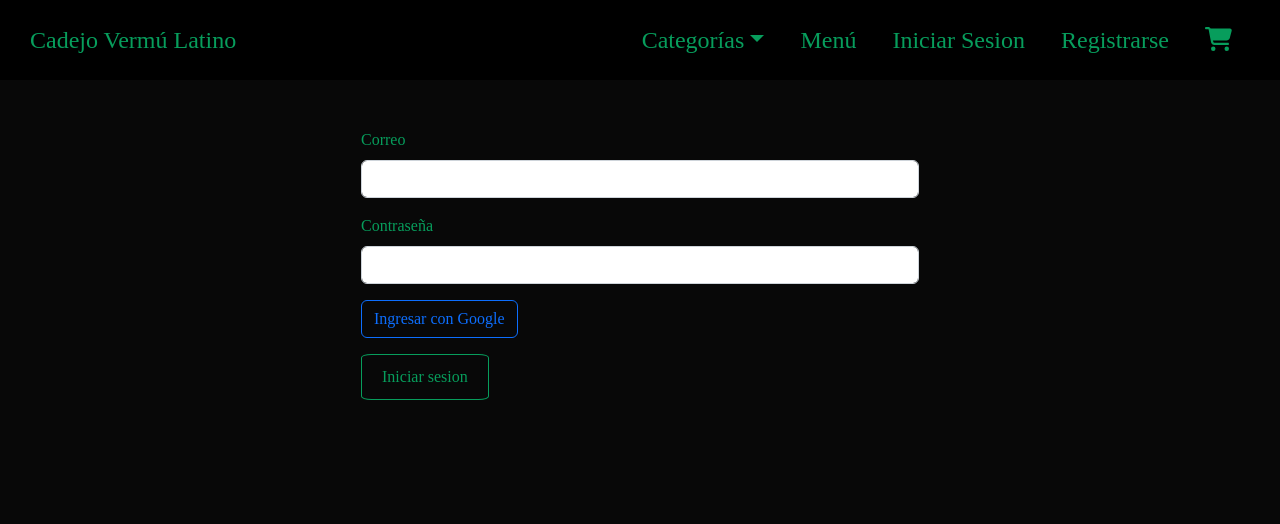
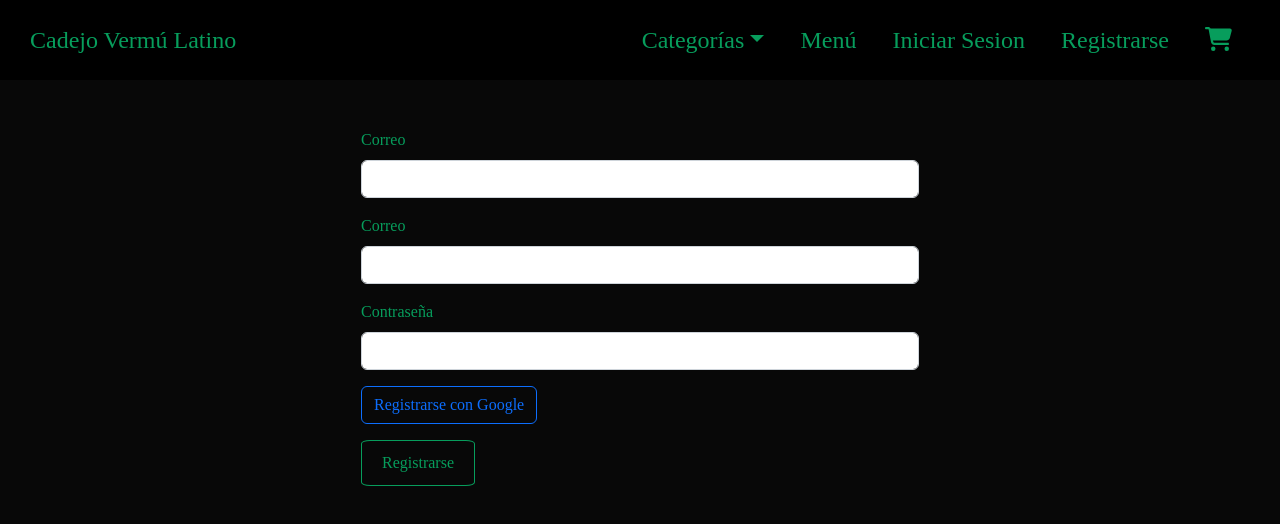
Before and after one commit to Thiago-Mora-Maltz/Cadejo-Ecommerce, a React (Create React App) app: page /registrarse in a window 1280 px wide. Shown: the top 524 px of the page. Built offline with nearby package versions, Linux system fonts and the light colour scheme; no server answers; a web font is replaced by a local one.

Commit message:
trabajando sobre las funciones de login/registrarse firebase auth. no está terminado

```diff
--- a/src/App.js
+++ b/src/App.js
@@ -1,14 +1,14 @@
 import './App.css'
 import ItemListContainer from './Components/ItemList/ItemListContainer'
-import NavBar from './Components/common/navbar/NavBar.jsx'
 import ItemDetailContainer from './Components/ItemDetail/ItemDetailContainer'
 import { BrowserRouter, Routes, Route } from 'react-router-dom'
 import CartProvider from './Components/context/CartContext'
 import UserProvider from './Components/context/UserContext'
 import Hero from './Components/Hero/Hero'
-import LogInForm from './Components/LogInForm/LogInForm'
 import CartFormContainer from './Components/CartForm/CartFormContainer'
 import CartListContainer from './Components/Cart/CartListContainer'
+import FormContainer from './Components/LogInForm/FormContainer'
+import NavBarContainer from './Components/common/navbar/NavBarContainer'
 
 function App() {
   return (
@@ -16,7 +16,7 @@ function App() {
       <CartProvider>
         <UserProvider>
           <BrowserRouter>
-            <NavBar />
+            <NavBarContainer />
             <Hero />
             <div className='container pt-5 centrar'>
               <Routes>
@@ -29,8 +29,8 @@ function App() {
                 <Route path='/menu' element={<ItemListContainer />} />
                 <Route path='/cart' element={<CartListContainer />} />
                 <Route path='/cartForm' element={<CartFormContainer />} />
-                <Route path='/login' element={<LogInForm />} />
-                <Route path='/registrarse' element={<LogInForm />} />
+                <Route path='/login' element={<FormContainer />} />
+                <Route path='/registrarse' element={<FormContainer />} />
                 <Route path='*' element={<ItemListContainer />} />
               </Routes>
             </div>
--- a/src/Components/Hero/Hero.jsx
+++ b/src/Components/Hero/Hero.jsx
@@ -11,8 +11,8 @@ function Hero() {
         {
         pathname === '/' ?
         <div className="jumbotron jumbotron-fluid">
-          <img src={imageVaso} alt='' className='hero'/>
-          <img src={imageDescripcion} alt='' className='hero'/>
+          <img src={imageVaso} alt='' className='hero1'/>
+          <img src={imageDescripcion} alt='' className='hero2'/>
         </div>
             :
         ''
--- a/src/Components/Hero/hero.css
+++ b/src/Components/Hero/hero.css
@@ -2,7 +2,16 @@
     color: white;
     height: 90vh;
   }
-  .hero{
+  .hero1, .hero2{
     width: 50%;
     height: 100%;
   }
+
+  @media (max-width: 768px) {
+    .hero1 {
+      display: none;
+    }
+    .hero2{
+      width: 100%;
+    }
+  }
--- a/src/Components/LogInForm/FormContainer.jsx
+++ b/src/Components/LogInForm/FormContainer.jsx
@@ -13,20 +13,24 @@ function FormContainer() {
   const { setUser } = useContext(UserContext)
   const navigate = useNavigate()
 
-  const registrarse = async (obj) => {
-      await funciones.registrarse(obj, setUser, setError)
+  const registrarse = (obj) => {
+      funciones.registrarse(obj, setUser, setError)
       .then(navigate('/'))
   }
-  const logIn = async (obj) => {
-      await funciones.logIn(obj, setUser)
+  const logIn = (obj) => {
+      funciones.logIn(obj, setUser)
       .then(navigate('/'))
+  }
+  const signInWithGoogle = () => {
+    funciones.signInWithGoogle()
+    .then(navigate('/'))
   }
   return (
     <>
     {   pathname === '/login' ?
-        <LogInForm  logIn={logIn}/>
+        <LogInForm  logIn={logIn} signInWithGoogle={signInWithGoogle}/>
         :
-        <SignUpForm value={{registrarse: registrarse, signInWithGoogle: funciones.signInWithGoogle, error: error}}/>
+        <SignUpForm registrarse={registrarse} signInWithGoogle={signInWithGoogle} error={error}/>
     }
     </>
   )
--- a/src/Components/LogInForm/LogInForm.jsx
+++ b/src/Components/LogInForm/LogInForm.jsx
@@ -1,11 +1,9 @@
 import React from 'react'
-import  * as funciones  from './loginFunctions'
 import { useForm } from 'react-hook-form'
 
 
-function LogInForm( { logIn } ) {
+function LogInForm( { logIn, signInWithGoogle} ) {
     const { register, handleSubmit, formState: {errors}} = useForm()
-
     return (
     <>
         <form className='form' onSubmit={handleSubmit(logIn)}>
@@ -19,7 +17,7 @@ function LogInForm( { logIn } ) {
             <input type="password" className="form-control" id="password" {...register('password', {required: true})}/>
             {errors.password && <span className='text-danger'>El campo es obligatorio</span>}
         </div>
-        <button className='mb-3 btn btn-outline-primary' onClick={funciones.signInWithGoogle}>Ingresar con Google</button> <br/>
+        <button className='mb-3 btn btn-outline-primary' onClick={() => signInWithGoogle()}>Ingresar con Google</button> <br/>
         <button className="button" type='submit'>Iniciar sesion</button>
         </form>
     </>
--- a/src/Components/LogInForm/loginFunctions.js
+++ b/src/Components/LogInForm/loginFunctions.js
@@ -5,27 +5,32 @@ import {
   signInWithPopup,
   GoogleAuthProvider,
 } from 'firebase/auth'
+import Swal from 'sweetalert2'
 
-const auth = getAuth()
-export default auth
+export const auth = getAuth()
 
-export const registrarse = async (obj, setUser, setError) => {
-  return obj.email1 === obj.email2
-    ? await createUserWithEmailAndPassword(auth, obj.email1, obj.email2)
+export const registrarse = (obj, setUser, setError) => {
+  obj.email1 === obj.email2
+    ? createUserWithEmailAndPassword(auth, obj.email1, obj.email2)
         .then((userCredential) => {
           const correoUser = JSON.stringify(userCredential.user.email)
           localStorage.setItem('user', correoUser)
           setUser(correoUser)
         })
         .catch((err) => {
-          alert('email already in use')
+          Swal.fire({
+            title: 'Error!',
+            text: 'Ha ocurrido un error',
+            icon: 'error',
+            confirmButtonText: 'OK',
+          })
           console.error(err)
         })
     : setError(true)
 }
 
-export const logIn = async (obj, setUser) => {
-  return await signInWithEmailAndPassword(auth, obj.email1, obj.password)
+export const logIn = (obj, setUser) => {
+  signInWithEmailAndPassword(auth, obj.email1, obj.password)
     .then((userCredential) => {
       const correoUser = JSON.stringify(userCredential.user.email)
       localStorage.setItem('user', correoUser)
@@ -33,7 +38,12 @@ export const logIn = async (obj, setUser) => {
     })
     .catch((err) => {
       console.error(err)
-      alert('usuario no existente')
+      Swal.fire({
+        title: 'Error!',
+        text: 'Credenciales incorrectas',
+        icon: 'error',
+        confirmButtonText: 'OK',
+      })
     })
 }
 
@@ -41,7 +51,7 @@ export const signInWithGoogle = () => {
   const provider = new GoogleAuthProvider()
   signInWithPopup(auth, provider)
     .then((res) => {
-      console.log(res)
+      localStorage.setItem('user', res.user.email)
     })
     .catch((err) => {
       console.error(err)
--- a/src/Components/common/navbar/NavBar.jsx
+++ b/src/Components/common/navbar/NavBar.jsx
@@ -32,7 +32,7 @@ return <>
           {
             user ?
               <li className="nav-item">
-                <button className='nav-link btn btn-outline-secondary' onClick={logOut}>Cerrar sesion</button>
+                <button className='nav-link logOut' onClick={logOut}>Cerrar sesion</button>
               </li>
               :
               <>
--- a/src/Components/common/navbar/navbar.css
+++ b/src/Components/common/navbar/navbar.css
@@ -48,3 +48,8 @@
     background-color: black;
     color: #079D5C;
   }
+  .logOut{
+    text-decoration: none;
+    border: none;
+    background-color: transparent;
+  }
--- a/src/Components/context/UserContext.jsx
+++ b/src/Components/context/UserContext.jsx
@@ -3,7 +3,7 @@ import { createContext, useState } from 'react'
 export const UserContext = createContext();
 
 function UserProvider({children}) {
-    const [user, setUser] = useState()
+    const [user, setUser] = useState(localStorage.getItem('user'))
 
   return (
     <UserContext.Provider value={{user, setUser}}>
```
